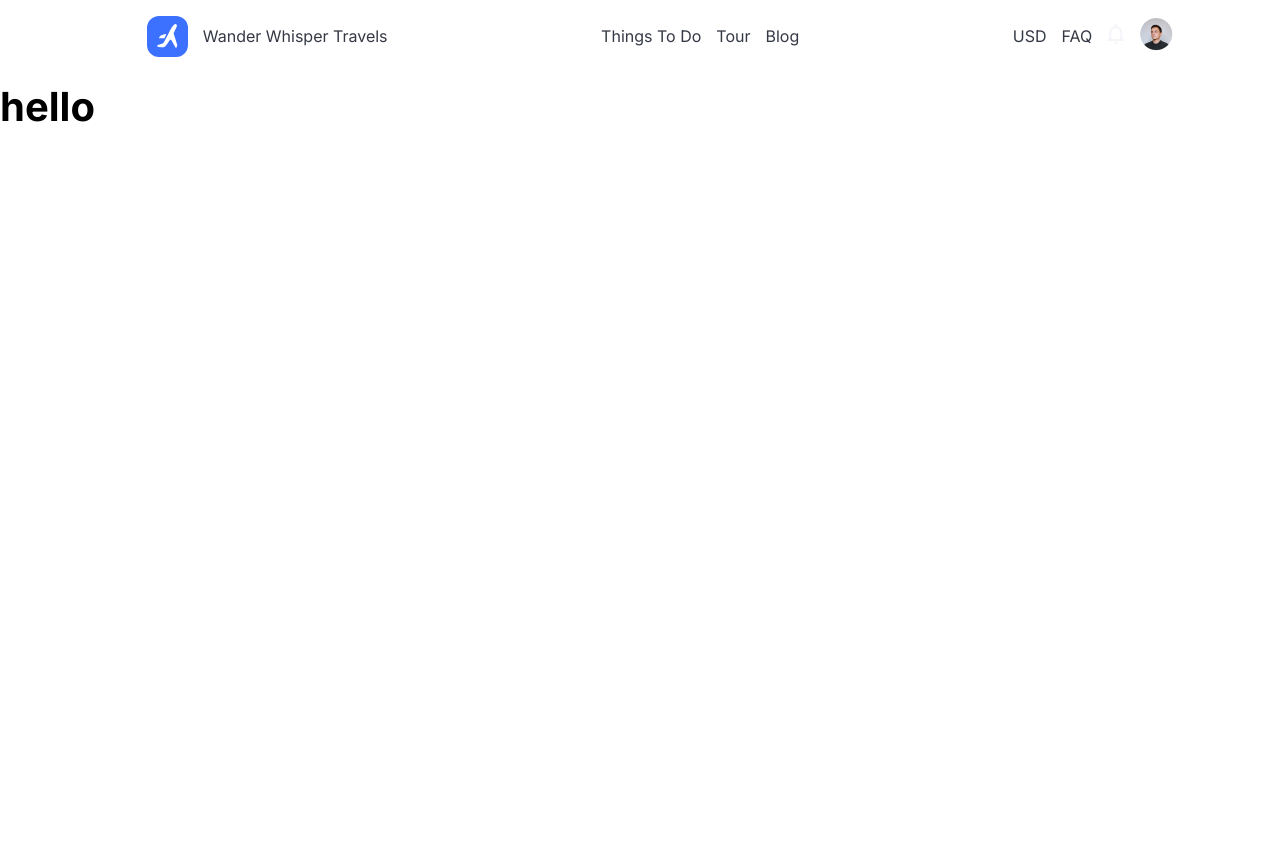
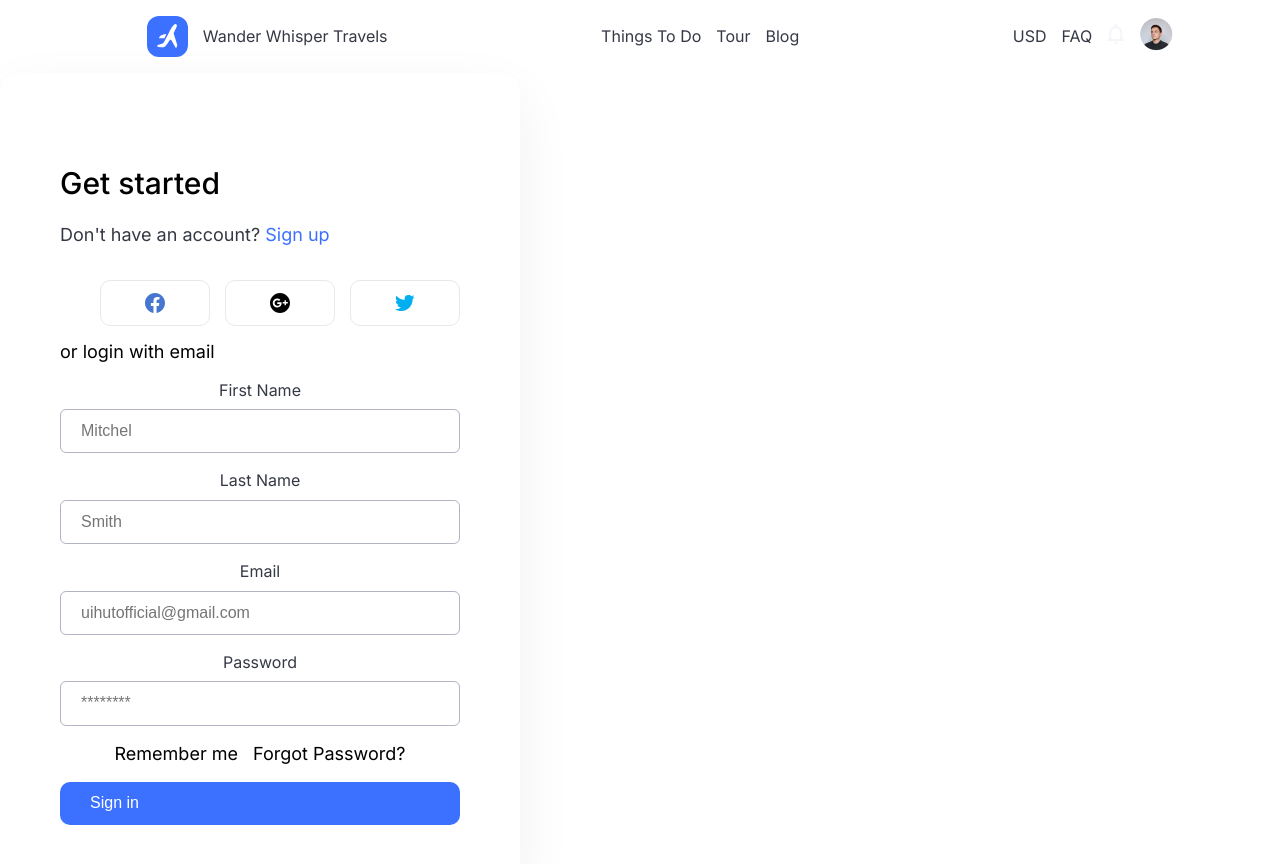
Before and after one commit to ronaldpaek/astro-planner-client, a React (Vite) app: page / in a window 1280 px wide. Shown: the top 864 px of the page. Before the commit the page ends 800 px from the top, so only its background shows below. Built offline with nearby package versions, Linux system fonts and the light colour scheme.

Commit message:
added signup

```diff
--- a/src/App.jsx
+++ b/src/App.jsx
@@ -1,5 +1,6 @@
 import { useState } from 'react';
-import { Navbar } from './components/Navbar';
+import { Navbar } from '@/components/Navbar';
+import { Signup } from '@/components/Signup';
 import './App.scss';
 
 function App() {
@@ -7,10 +8,9 @@ function App() {
     <>
       <div>
         <Navbar />
-        <h1>hello</h1>
+        <Signup />
       </div>
     </>
   );
 }
-
 export default App;
--- a/src/App.scss
+++ b/src/App.scss
@@ -2,3 +2,4 @@
 @use './partials/variables';
 @use './partials/mainstyles';
 @use './partials/navbar';
+@use './partials/signup';
--- /dev/null
+++ b/src/components/Signup.jsx
@@ -0,0 +1,74 @@
+import React from 'react';
+import {
+  BiLogoFacebookCircle,
+  BiLogoGooglePlusCircle,
+  BiLogoTwitter,
+} from 'react-icons/bi';
+
+export const Signup = () => {
+  return (
+    <div className="signup-container flex-col">
+      <div className="wrapper">
+        <h2>Get started</h2>
+        <p className="text-gray">
+          Don't have an account? <span className="signup-link">Sign up</span>
+        </p>
+        <div className="flex">
+          <ul className="social-icons flex">
+            <li>
+              <button className="social-button">
+                <BiLogoFacebookCircle size={24} color="#4776D0" />
+              </button>
+            </li>
+            <li>
+              <button className="social-button">
+                <BiLogoGooglePlusCircle size={24} />
+              </button>
+            </li>
+            <li>
+              <button className="social-button">
+                <BiLogoTwitter size={24} color="#01AEEF" />
+              </button>
+            </li>
+          </ul>
+        </div>
+        <p>or login with email</p>
+        <form className="login-form flex-col">
+          <label htmlFor="firstName">First Name</label>
+          <input
+            type="text"
+            name="firstName"
+            id="firstName"
+            placeholder="Mitchel"
+          />
+          <label htmlFor="lastName">Last Name</label>
+          <input
+            type="text"
+            name="lastName"
+            id="lastName"
+            placeholder="Smith"
+          />
+          <label htmlFor="email">Email</label>
+          <input
+            type="text"
+            name="email"
+            id="email"
+            placeholder="uihutofficial@gmail.com"
+          />
+          <label htmlFor="password">Password</label>
+          <input
+            type="password"
+            name="password"
+            id="password"
+            placeholder="********"
+          />
+          <div className="flex">
+            <p className="remember-me">Remember me</p>
+            <p className="forgot-password">Forgot Password?</p>
+          </div>
+          <button className="signin-button">Sign in</button>
+        </form>
+      </div>
+    </div>
+  );
+};
--- a/src/main.jsx
+++ b/src/main.jsx
@@ -1,6 +1,6 @@
 import React from 'react'
 import ReactDOM from 'react-dom/client'
-import App from './App.jsx'
+import App from '@/App.jsx'
 
 ReactDOM.createRoot(document.getElementById('root')).render(
   <React.StrictMode>
--- a/src/partials/_mainStyles.scss
+++ b/src/partials/_mainStyles.scss
@@ -56,14 +56,29 @@ body {
   background-color: v.$color-light;
 }
 
+.wrapper {
+  width: 80%;
+  margin: 0 auto;
+  padding: 20px;
+}
+
 .flex {
   display: flex;
   gap: 15px;
+  justify-content: center;
   align-items: center;
 }
 
+.flex-col {
+  display: flex;
+  flex-direction: column;
+  align-items: center;
+}
 li {
   list-style-type: none;
+}
+.text-gray {
+  color: v.$color-dark;
 }
 
 @include m.breakpoint('small') {
--- a/src/partials/_mixins.scss
+++ b/src/partials/_mixins.scss
@@ -1,3 +1,4 @@
+@use './variables' as v;
 // Mixin for regular text styles
 @mixin regular {
   font-family: 'Inter', sans-serif;
@@ -16,12 +17,31 @@
   font-weight: 700;
 }
 
-@mixin button-styles {
-  background-color: $primary-blue;
-  color: $color-light;
-  padding: 10px 20px;
+@mixin social-button {
+  display: flex;
+  width: 110px;
+  padding: 10px 30px;
+  justify-content: center;
+  align-items: center;
+  gap: 10px;
+  flex-shrink: 0;
+  background-color: v.$color-light;
+  border-radius: 10px;
+  border: 1px solid #e6e8ec;
+  &:hover {
+    background-color: v.$color-light;
+  }
+}
+
+@mixin signin-button {
+  background-color: v.$primary-blue;
+  color: v.$color-light;
+  padding: 12px 30px;
+  display: flex;
+  align-self: stretch;
   border: none;
-  border-radius: 5px;
+  border-radius: 10px;
+  text-align: center;
 }
 // Mixin to handle breakpoints
 @mixin breakpoint($breakpoint) {
--- a/src/partials/_navbar.scss
+++ b/src/partials/_navbar.scss
@@ -1,5 +1,4 @@
 @use './variables' as v;
-@use './mixins' as m;
 
 .navbar-list {
   display: flex;
--- /dev/null
+++ b/src/partials/_signup.scss
@@ -0,0 +1,37 @@
+@use './variables' as v;
+@use './mixins' as m;
+
+.social-button {
+  @include m.social-button;
+}
+.signup-container {
+  border-radius: 20px;
+  box-shadow: v.$box-shadow-small;
+  max-width: 500px;
+  padding: 48px 10px;
+}
+
+span {
+  color: v.$primary-blue;
+}
+.signin-button {
+  @include m.signin-button;
+}
+
+label {
+  color: #353945;
+  font-family: inter;
+  text-align: left;
+}
+
+input {
+  display: flex;
+  padding: 12px 20px;
+  align-items: center;
+  gap: 10px;
+  align-self: stretch;
+  border-radius: 6px;
+  border: 1px solid #b1b5c3;
+  margin-top: 10px;
+  margin-bottom: 18px;
+}
--- a/src/partials/_variables.scss
+++ b/src/partials/_variables.scss
@@ -26,7 +26,7 @@ $border-width: 1px;
 $border-radius: 4px;
 
 // Box Shadow
-$box-shadow-small: 0 2px 4px rgba(0, 0, 0, 0.1);
+$box-shadow-small: 0px 20px 60px -6px rgba(40, 40, 40, 0.08);
 $box-shadow-large: 0 4px 8px rgba(0, 0, 0, 0.2);
 
 // Background & Text Color
```
